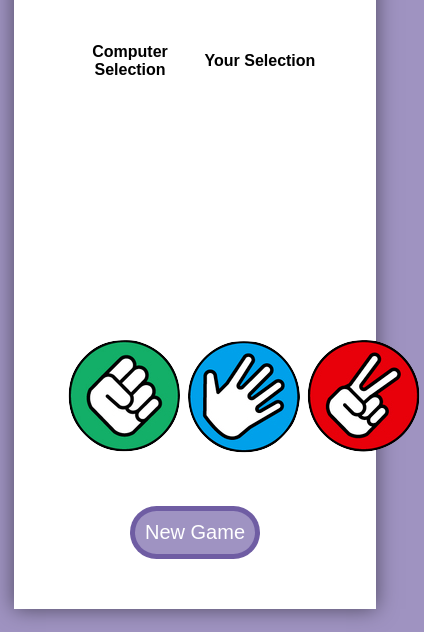
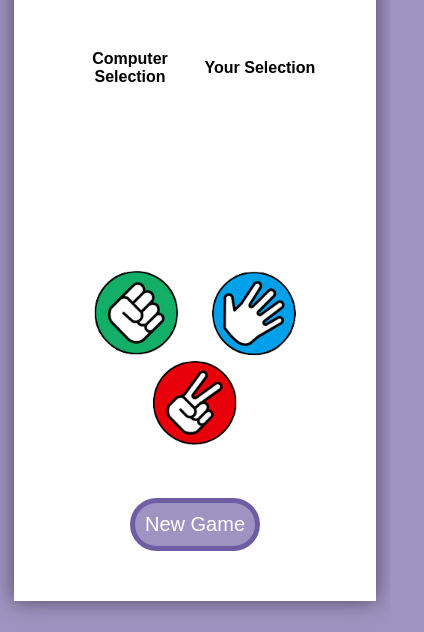
Before and after one commit to underhr/rock-paper-scissors, a plain HTML site: page index.html in a window 390 px wide. Shown: the part 228-860 px from the top of the page, 424 px wide, since content can reach past the window. Drawn offline with Linux system fonts and the light colour scheme.

Commit message:
added media queries

```diff
--- a/styles.css
+++ b/styles.css
@@ -40,8 +40,9 @@ td {
     display: flex;
     align-items: center;
     justify-content: space-evenly;
+    flex-wrap: wrap;
 }
-#options img{
+#options img, td img{
     width: 150px;
     border-radius: 50%;
 }
@@ -49,3 +50,12 @@ td {
     box-shadow: 0px 0px 10px rgba(0, 0, 0, 0.5);
     cursor: pointer;
 }
+
+@media only screen and (max-width: 500px) {
+    #options img, td img{
+        width: 90px;
+    }
+    td{
+        height: 125px;
+    }
+}
```
